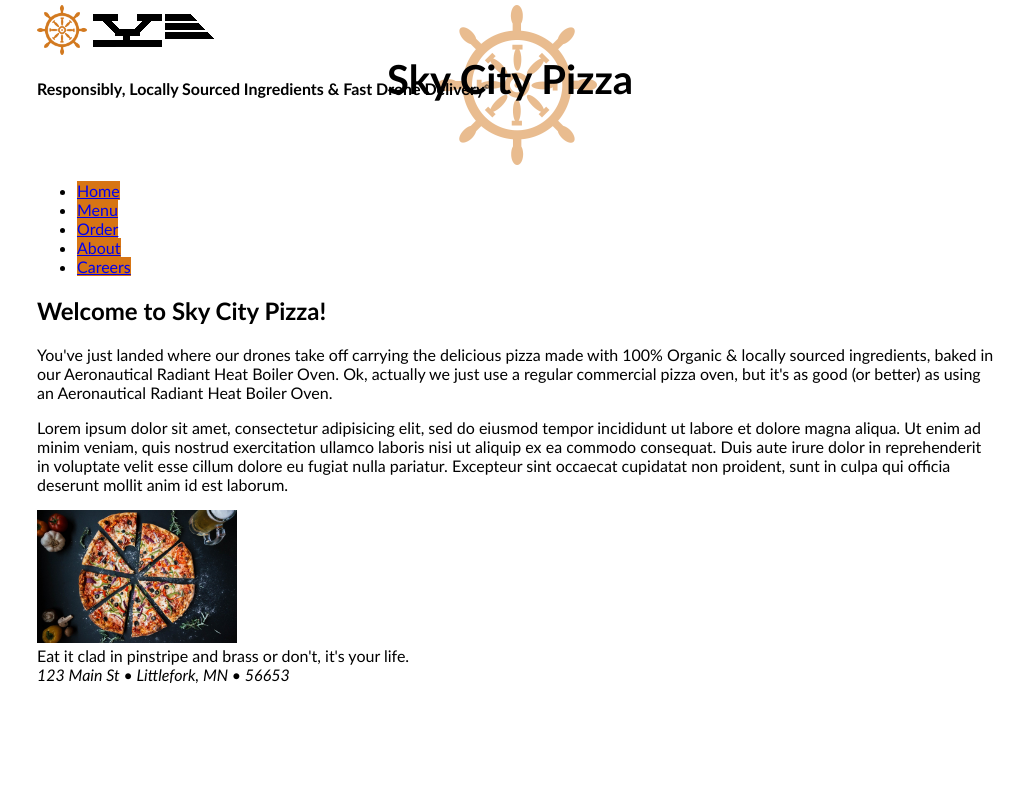
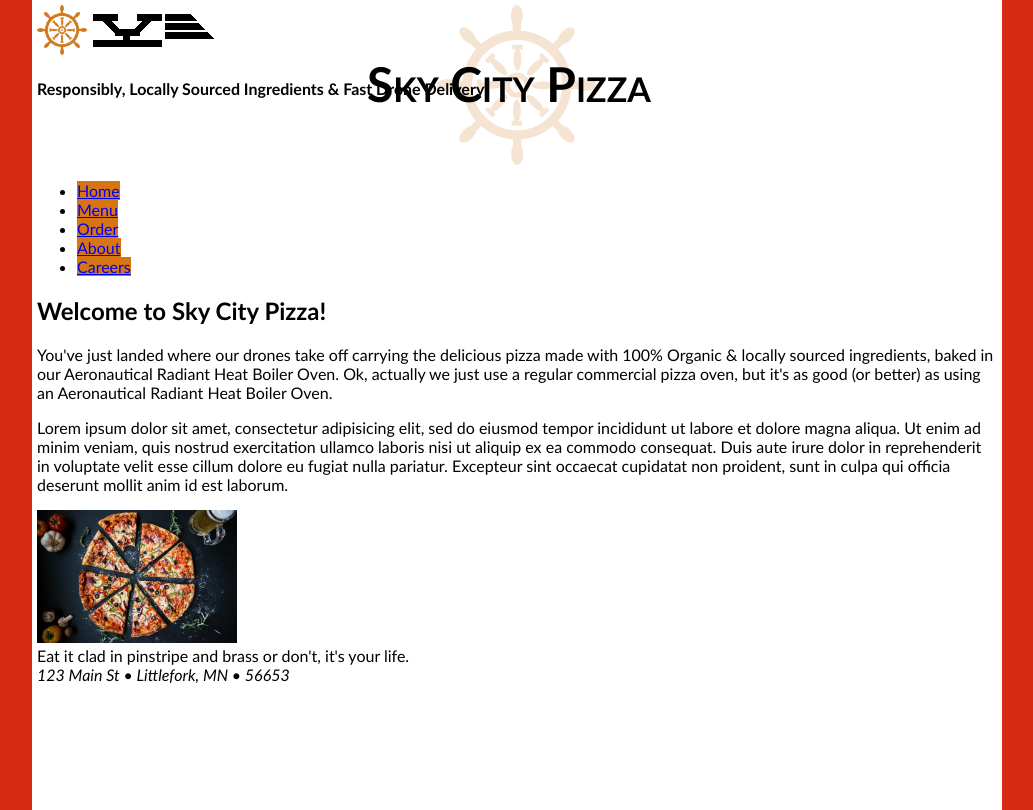
Before and after one commit to kfisc88-lsc-repos/cis1406_final_project, a PHP site: page /index.php in a window 1280 px wide. Shown: the whole page, without its empty margins (123-1156 px from the left). Run offline with PHP 8.4, Linux system fonts and the light colour scheme.

Commit message:
Added new color scheme documentation

```diff
--- a/css/style.css
+++ b/css/style.css
@@ -6,7 +6,7 @@
 
 /* HTML and Body */
 html {
-  background-color: #FFFFFF;
+  background-color: #D72B14;
   font-family: Candara, sans-serif;
 }
 
@@ -24,7 +24,7 @@ body {
 header {
   height: 20vh;
   background-image: url("../assets/ship_wheel.png");
-  background-color: rgba(255, 255, 255, 0.5);
+  background-color: rgba(255, 255, 255, 0.8);
   background-blend-mode: lighten;
   background-size: contain;
   background-repeat: no-repeat;
@@ -34,10 +34,11 @@ header {
 
 header h1 {
   position: absolute;
-  font-size: 2.5em;
+  font-size: 3em;
+  font-variant: small-caps;
   left: 50%;
-  margin-left: -130px;
   top: 50%;
+  margin-left: -150px;
   margin-top: -30px;
 }
 
@@ -88,3 +89,15 @@ a:link, a:visited {
 a:active, a:hover{
   background-color: #FFB46B;
 }
+
+
+/* Main/Article Styles */
+main {
+
+}
+
+
+/* Footer Styles */
+
+
+/* Media Queries */
```
